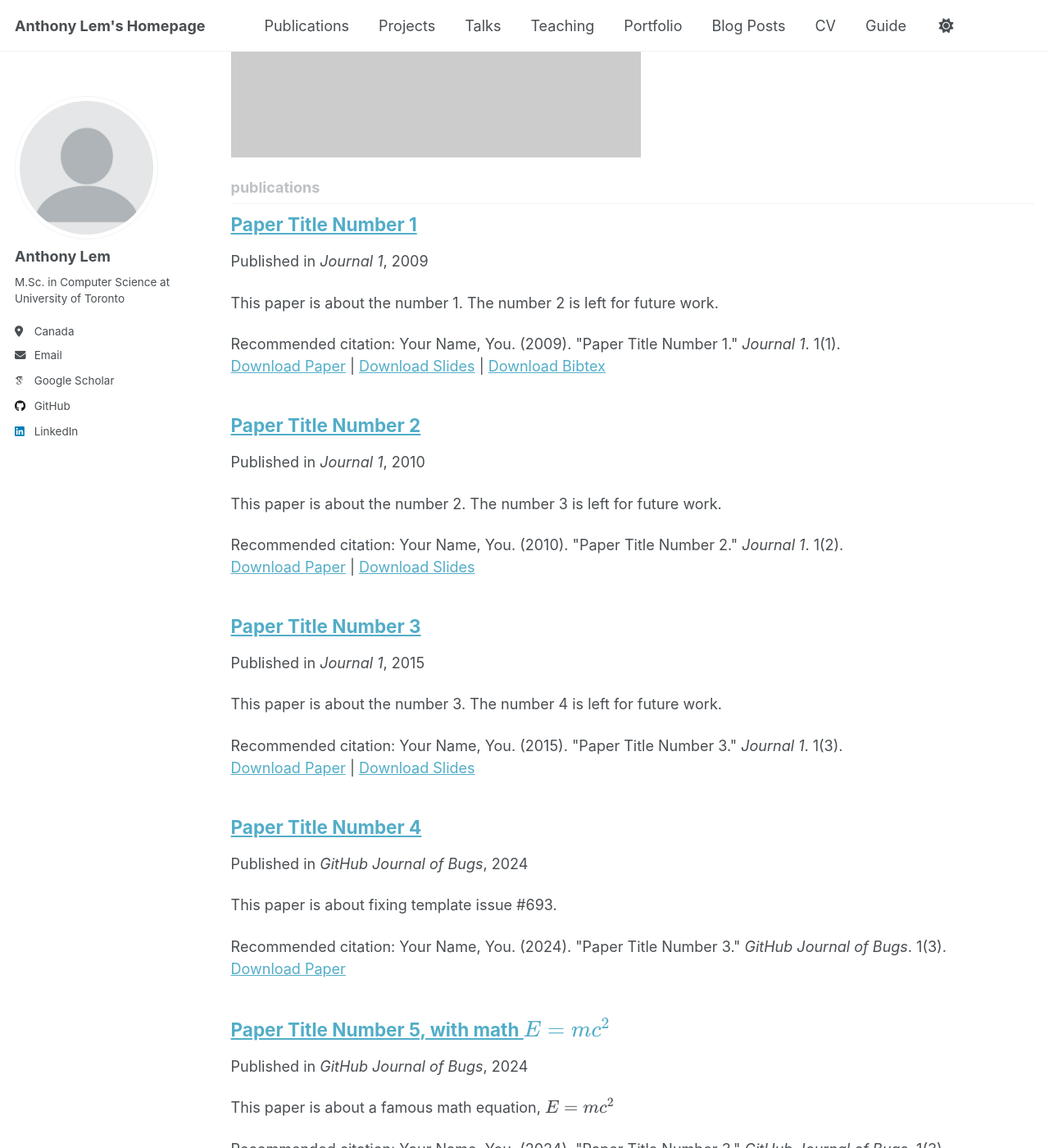
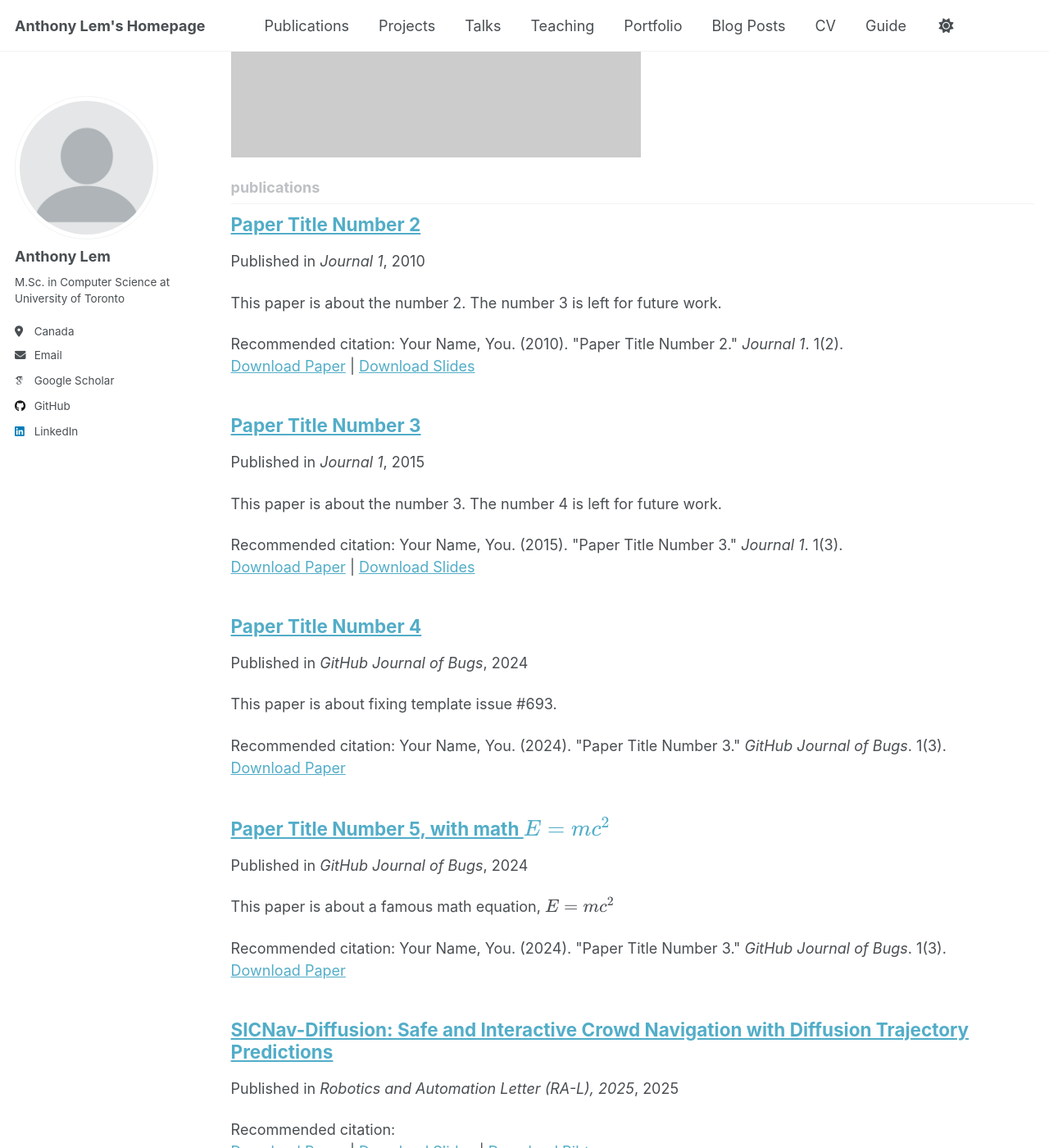
Before and after one commit to Anthonyjlem/Anthonyjlem.github.io, a Jekyll site: the page built from _pages/collection-archive.html, in a window 1280 px wide and 1400 px high, scrolled down 893 px. Shown: the whole window at 82% size. Built offline with Jekyll 4.4.1, drawn with Linux system fonts in a browser that asks for light colours; some web fonts are replaced; a script that is not in the unit is left out; some of the changed text lies outside the part shown.

Commit message:
Add SicNav

```diff
--- a/_data/navigation.yml
+++ b/_data/navigation.yml
@@ -9,7 +9,7 @@
 
 main:
   - title: "Publications"
-    url: /publications
+    url: "/#publications"
 
   - title: "Projects"
     url: "/#projects"
--- a/_publications/2009-10-01-paper-title-number-1.md
+++ /dev/null
@@ -1,14 +0,0 @@
----
-title: "Paper Title Number 1"
-collection: publications
-category: manuscripts
-permalink: /publication/2009-10-01-paper-title-number-1
-excerpt: 'This paper is about the number 1. The number 2 is left for future work.'
-date: 2009-10-01
-venue: 'Journal 1'
-slidesurl: 'http://academicpages.github.io/files/slides1.pdf'
-paperurl: 'http://academicpages.github.io/files/paper1.pdf'
-bibtexurl: 'http://academicpages.github.io/files/bibtex1.bib'
-citation: 'Your Name, You. (2009). &quot;Paper Title Number 1.&quot; <i>Journal 1</i>. 1(1).'
----
-The contents above will be part of a list of publications, if the user clicks the link for the publication than the contents of section will be rendered as a full page, allowing you to provide more information about the paper for the reader. When publications are displayed as a single page, the contents of the above "citation" field will automatically be included below this section in a smaller font.
--- /dev/null
+++ b/_publications/sicnav.md
@@ -0,0 +1,13 @@
+---
+title: "SICNav-Diffusion: Safe and Interactive Crowd Navigation with Diffusion Trajectory Predictions"
+collection: publications
+category: manuscripts
+permalink: /publication/sicnav
+excerpt: ''
+date: 2025-03-01
+venue: 'Robotics and Automation Letter (RA-L), 2025'
+slidesurl: ''
+paperurl: 'https://ieeexplore.ieee.org/abstract/document/11068142'
+bibtexurl: ''
+citation: ''
+---
```
Also changed, not shown: _pages/about.md (+12 -0 lines).
